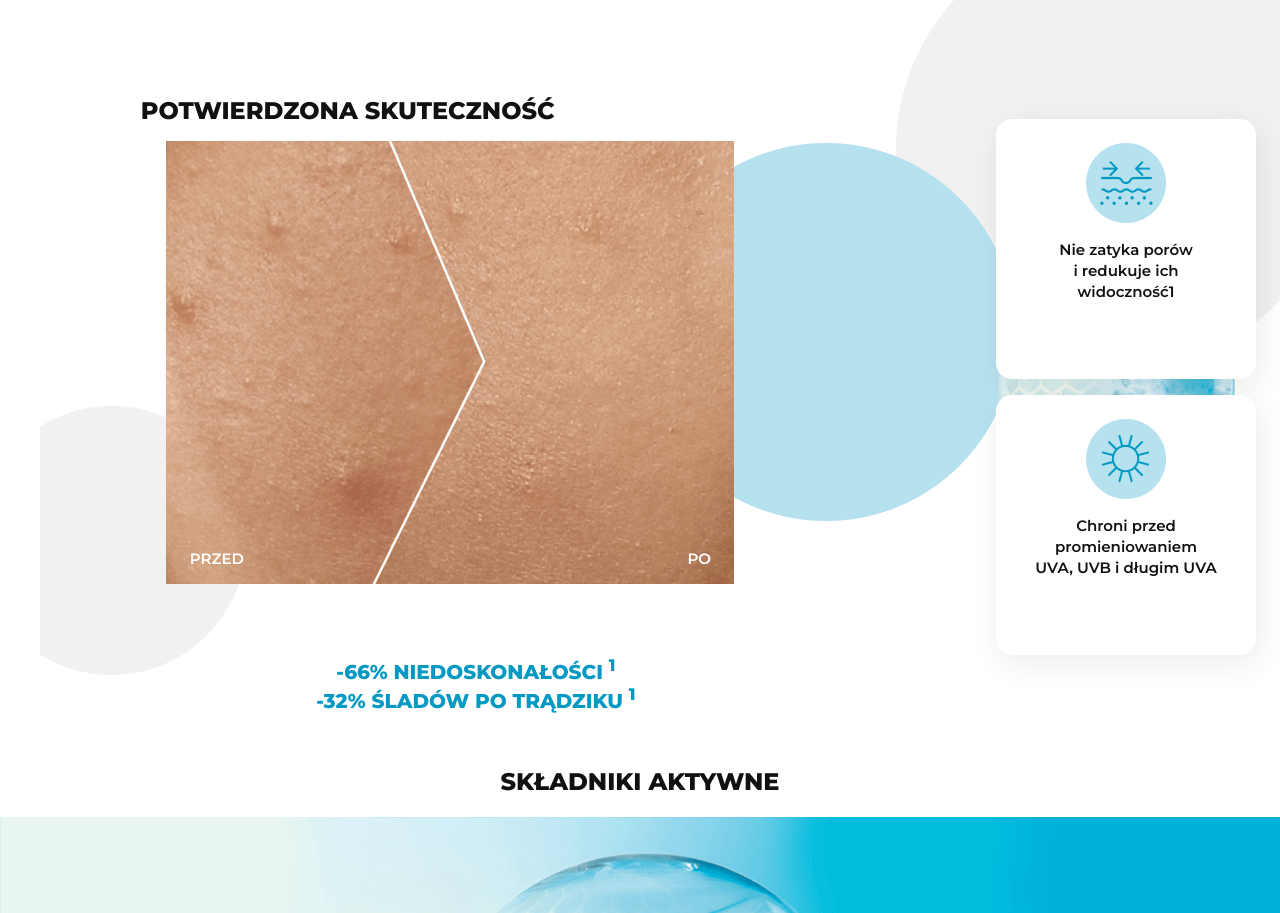
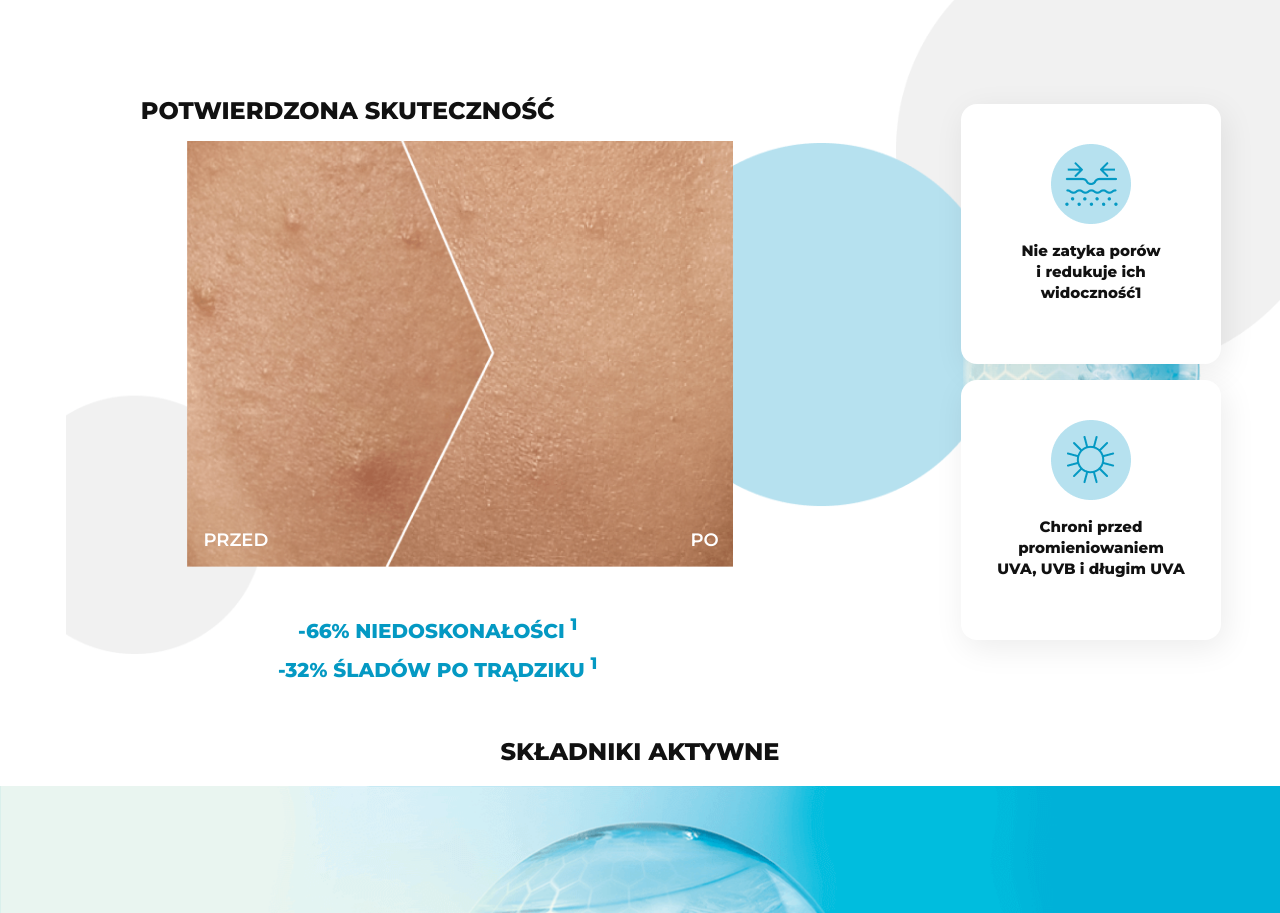
Before and after one commit to eStoreLabs/RC---LO-513-Garnier-Pure-Active-Fluid-COCOLITA, a plain HTML site: page index.html in a window 1280 px wide. Shown: the part 926-1839 px from the top of the page. Drawn offline with nearby package versions, Linux system fonts and the light colour scheme.

Commit message:
style: add small fixes to ingredients section

```diff
--- a/index.html
+++ b/index.html
@@ -84,7 +84,7 @@
             <p class="es-ingredients__img-title">
               -66% NIEDOSKONAŁOŚCI <sup>1</sup>
             </p>
-            <p class="es-ingredients__img-title">
+            <p class="es-ingredients__img-title es-ingredients__img-title--2">
               -32% ŚLADÓW PO TRĄDZIKU <sup>1</sup>
             </p>
             <!-- <a href="#" target="_blank" class="es-ingredients__link">Sprawdź</a> -->
--- a/style.css
+++ b/style.css
@@ -329,6 +329,8 @@ body {
   min-width: 212px;
   max-height: 240px;
   padding: 24px 8px;
+  padding-top: 40px;
+  padding-bottom: 39px;
   background: #fff;
   border: none;
   border-radius: 16px;
@@ -347,7 +349,7 @@ body {
   font-size: 12px;
   padding-top: 16px;
   text-align: center;
-  font-weight: 600;
+  font-weight: 700;
 }
 #es-garnier.es-garnier .es-ingredients__title {
   text-transform: uppercase;
@@ -436,8 +438,11 @@ body {
   #es-garnier.es-garnier .es-ingredients__img-title {
     display: block;
     margin-left: -10%;
-    margin-top: -20px;
+    margin-top: -40px;
     text-align: center;
+  }
+  #es-garnier.es-garnier .es-ingredients__img-title--2 {
+    margin-top: -10px;
   }
 }
 #es-garnier.es-garnier .es-active-ingredients__title {
@@ -1242,7 +1247,7 @@ body {
   #es-garnier.es-garnier .es-ingredients__cards {
     margin: 0;
     margin-top: -150px;
-    margin-left: -50px;
+    margin-right: 35px;
     background: url('./img/bg-ingr.png') no-repeat 10px center;
     background-size: 90%;
     z-index: 10;
@@ -1445,14 +1450,17 @@ body {
     z-index: 3;
   }
   #es-garnier.es-garnier .es-ingredients__packshot::before {
-    font-size: 15px;
+    font-size: 18px;
   }
   #es-garnier.es-garnier .es-ingredients__packshot::after {
     right: 30%;
-    font-size: 15px;
+    font-size: 18px;
   }
 }
 @media screen and (min-width: 1200px) {
+  #es-garnier.es-garnier .es-ingredients__img-packshot {
+    margin-left: 50px;
+  }
   #es-garnier.es-garnier .es-kv__title {
     font-size: 35px;
   }
@@ -1589,10 +1597,10 @@ body {
     max-width: 420px;
   }
   #es-garnier.es-garnier .es-ingredients__packshot::before {
-    left: 17%;
+    left: 20%;
   }
   #es-garnier.es-garnier .es-ingredients__packshot::after {
-    right: 32%;
+    right: 25%;
   }
 }
 
```
